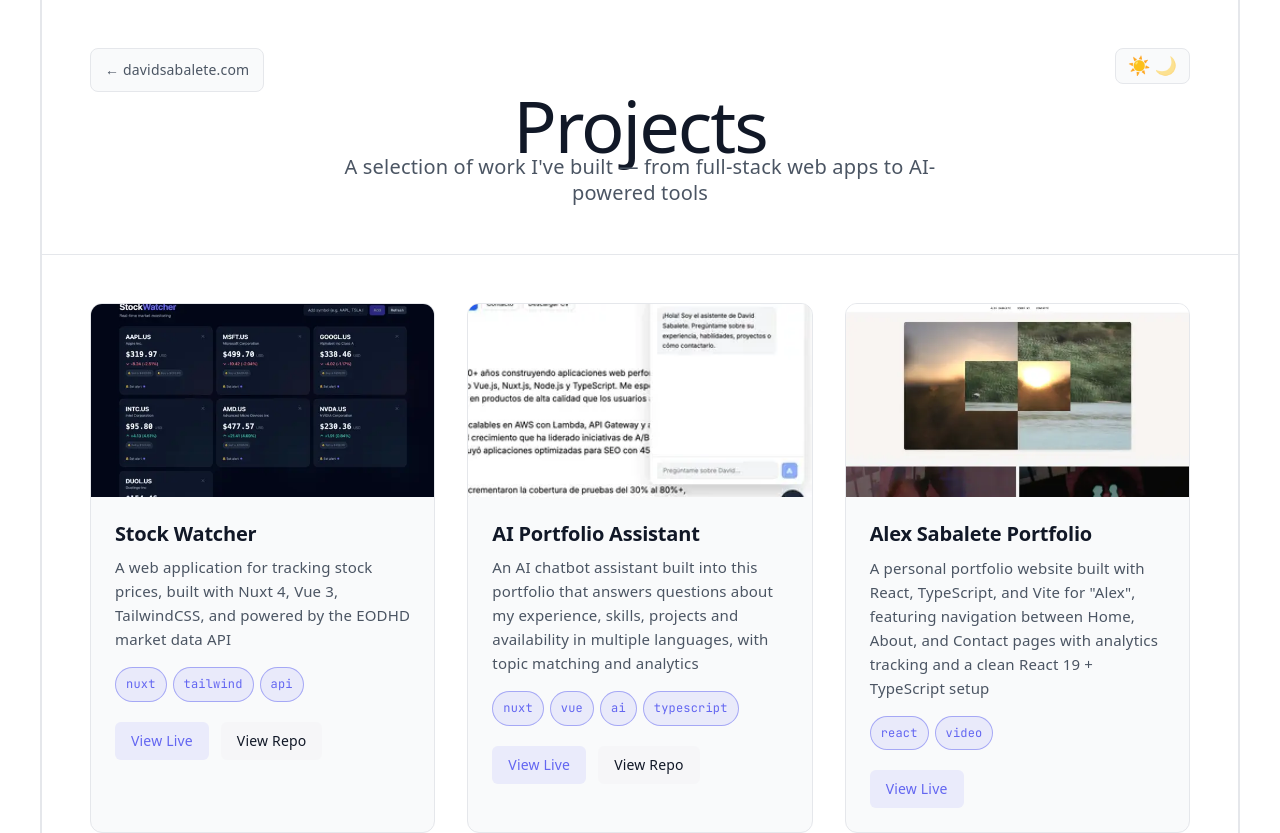
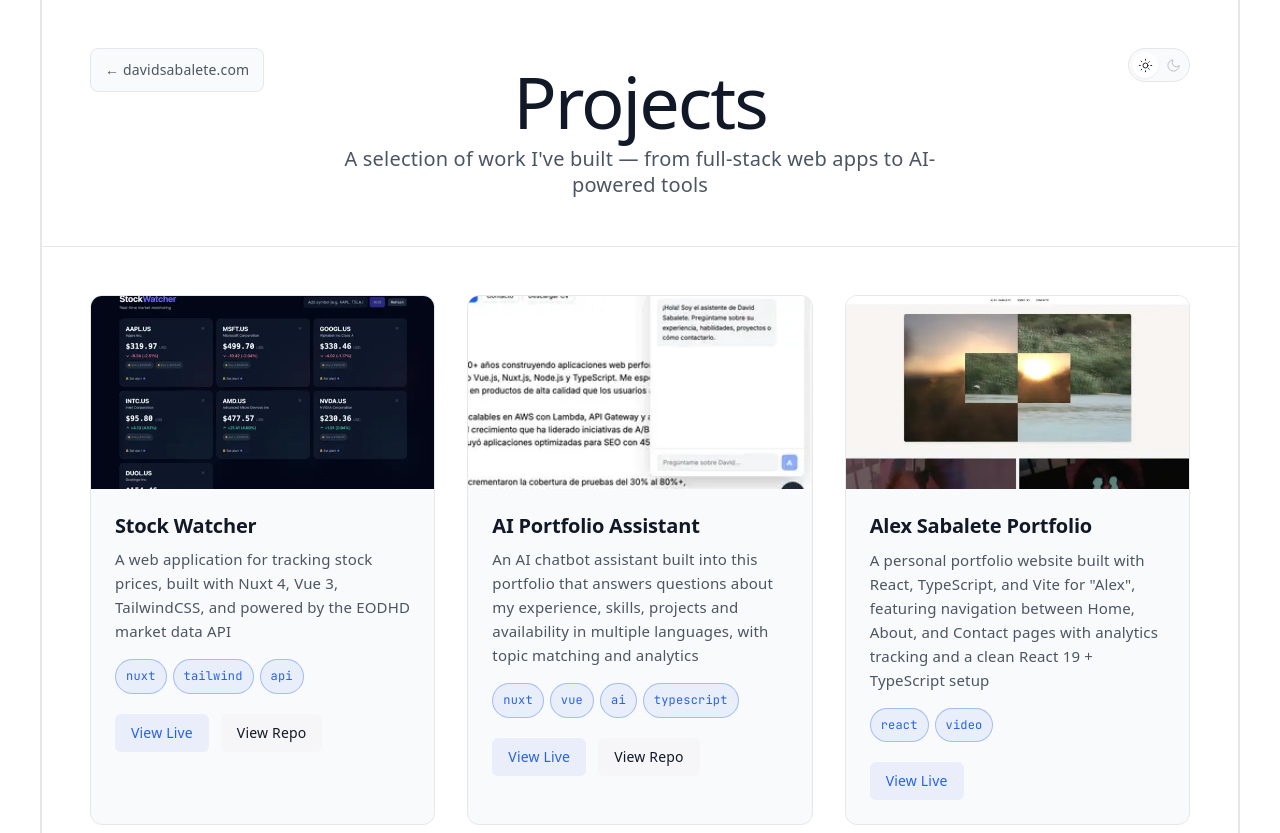
Before and after one commit to dsabalete/projects-showcase, a Vue app: page / in a window 1280 px wide. Shown: the top 833 px of the page. Built offline with nearby package versions, Linux system fonts and the light colour scheme.

Commit message:
Refactor theme toggle button: replace icons with SVGs and update styles for improved accessibility and aesthetics

```diff
--- a/src/App.vue
+++ b/src/App.vue
@@ -18,8 +18,17 @@ function toggleTheme() {
       <h1>Projects</h1>
       <p>A selection of work I've built — from full-stack web apps to AI-powered tools</p>
       <button class="theme-toggle" @click="toggleTheme" aria-label="Toggle theme">
-        <span class="theme-toggle__icon">☀️</span>
-        <span class="theme-toggle__icon">🌙</span>
+        <span class="theme-toggle__icon" aria-hidden="true">
+          <svg viewBox="0 0 24 24" fill="none" stroke="currentColor" stroke-width="1.5" stroke-linecap="round" stroke-linejoin="round" aria-hidden="true">
+            <circle cx="12" cy="12" r="4" />
+            <path d="M12 2v1.5M12 20.5V22M4.93 4.93l1.06 1.06M17.01 17.01l1.06 1.06M2 12h1.5M20.5 12H22M4.93 19.07l1.06-1.06M17.01 6.94l1.06-1.06" />
+          </svg>
+        </span>
+        <span class="theme-toggle__icon" aria-hidden="true">
+          <svg viewBox="0 0 24 24" fill="none" stroke="currentColor" stroke-width="1.5" stroke-linecap="round" stroke-linejoin="round" aria-hidden="true">
+            <path d="M21 12.79A9 9 0 1 1 11.21 3a7 7 0 0 0 9.79 9.79z" />
+          </svg>
+        </span>
       </button>
     </section>
     <section id="showcase">
--- a/src/style.css
+++ b/src/style.css
@@ -4,16 +4,16 @@
   --bg: #ffffff;
   --border: #e5e7eb;
   --code-bg: #f9fafb;
-  --accent: #6366f1;
-  --accent-bg: rgba(99, 102, 241, 0.1);
-  --accent-border: rgba(99, 102, 241, 0.5);
+  --accent: #2563eb;
+  --accent-bg: rgba(37, 99, 235, 0.08);
+  --accent-border: rgba(37, 99, 235, 0.35);
   --social-bg: rgba(243, 244, 246, 0.5);
   --shadow:
     rgba(0, 0, 0, 0.1) 0 10px 15px -3px, rgba(0, 0, 0, 0.05) 0 4px 6px -2px;
 
-  --sans: system-ui, 'Segoe UI', Roboto, sans-serif;
-  --heading: system-ui, 'Segoe UI', Roboto, sans-serif;
-  --mono: 'JetBrains Mono', ui-monospace, Consolas, monospace;
+  --sans: system-ui, "Segoe UI", Roboto, sans-serif;
+  --heading: system-ui, "Segoe UI", Roboto, sans-serif;
+  --mono: "JetBrains Mono", ui-monospace, Consolas, monospace;
 
   font: 18px/145% var(--sans);
   letter-spacing: 0.18px;
@@ -36,9 +36,9 @@
   --bg: #1a1b2e;
   --border: #2e3040;
   --code-bg: #282a3d;
-  --accent: #818cf8;
-  --accent-bg: rgba(129, 140, 248, 0.15);
-  --accent-border: rgba(129, 140, 248, 0.5);
+  --accent: #60a5fa;
+  --accent-bg: rgba(96, 165, 250, 0.12);
+  --accent-border: rgba(96, 165, 250, 0.4);
   --social-bg: rgba(47, 48, 58, 0.5);
   --shadow:
     rgba(0, 0, 0, 0.4) 0 10px 15px -3px, rgba(0, 0, 0, 0.25) 0 4px 6px -2px;
@@ -51,9 +51,9 @@
     --bg: #1a1b2e;
     --border: #2e3040;
     --code-bg: #282a3d;
-    --accent: #818cf8;
-    --accent-bg: rgba(129, 140, 248, 0.15);
-    --accent-border: rgba(129, 140, 248, 0.5);
+    --accent: #60a5fa;
+    --accent-bg: rgba(96, 165, 250, 0.12);
+    --accent-border: rgba(96, 165, 250, 0.4);
     --social-bg: rgba(47, 48, 58, 0.5);
     --shadow:
       rgba(0, 0, 0, 0.4) 0 10px 15px -3px, rgba(0, 0, 0, 0.25) 0 4px 6px -2px;
@@ -124,9 +124,10 @@ code {
   h1 {
     font-size: 72px;
     letter-spacing: -2px;
-    margin-bottom: 16px;
+    margin: 8px 0 32px;
     @media (max-width: 1024px) {
       font-size: 48px;
+      margin-bottom: 24px;
     }
   }
 
@@ -138,7 +139,7 @@ code {
   }
 
   @media (max-width: 1024px) {
-    padding: 48px 24px 32px;
+    padding: 72px 24px 32px;
   }
 }
 
@@ -167,7 +168,9 @@ code {
   border: 1px solid var(--border);
   border-radius: 12px;
   overflow: hidden;
-  transition: box-shadow 0.3s, transform 0.3s;
+  transition:
+    box-shadow 0.3s,
+    transform 0.3s;
 }
 
 .project-card:hover {
@@ -268,7 +271,10 @@ code {
   border: 1px solid var(--border);
   border-radius: 8px;
   background: var(--code-bg);
-  transition: box-shadow 0.3s, color 0.2s, border-color 0.2s;
+  transition:
+    box-shadow 0.3s,
+    color 0.2s,
+    border-color 0.2s;
 
   @media (max-width: 1024px) {
     top: 20px;
@@ -321,17 +327,21 @@ code {
   position: absolute;
   top: 48px;
   right: 48px;
+  display: flex;
+  align-items: center;
+  gap: 2px;
+  padding: 3px;
   background: var(--code-bg);
   border: 1px solid var(--border);
-  border-radius: 8px;
-  padding: 8px 12px;
+  border-radius: 999px;
   cursor: pointer;
-  display: flex;
-  gap: 4px;
-  transition: box-shadow 0.3s;
+  transition:
+    border-color 0.2s,
+    box-shadow 0.2s;
 }
 
 .theme-toggle:hover {
+  border-color: var(--accent-border);
   box-shadow: var(--shadow);
 }
 
@@ -341,20 +351,43 @@ code {
 }
 
 .theme-toggle__icon {
-  font-size: 18px;
-  line-height: 1;
-  opacity: 0.5;
-  transition: opacity 0.3s;
+  width: 26px;
+  height: 26px;
+  display: grid;
+  place-items: center;
+  border-radius: 999px;
+  color: var(--text);
+  opacity: 0.38;
+  transition:
+    opacity 0.2s,
+    background 0.2s,
+    color 0.2s,
+    box-shadow 0.2s;
+
+  svg {
+    width: 15px;
+    height: 15px;
+    display: block;
+  }
 }
 
 .theme-toggle__icon:first-child {
   opacity: 1;
+  color: var(--text-h);
+  background: var(--bg);
+  box-shadow: 0 1px 2px rgba(0, 0, 0, 0.06);
 }
 
 .dark .theme-toggle__icon:first-child {
-  opacity: 0.5;
+  opacity: 0.38;
+  background: transparent;
+  box-shadow: none;
+  color: var(--text);
 }
 
 .dark .theme-toggle__icon:last-child {
   opacity: 1;
+  color: var(--text-h);
+  background: var(--bg);
+  box-shadow: 0 1px 2px rgba(0, 0, 0, 0.12);
 }
```
